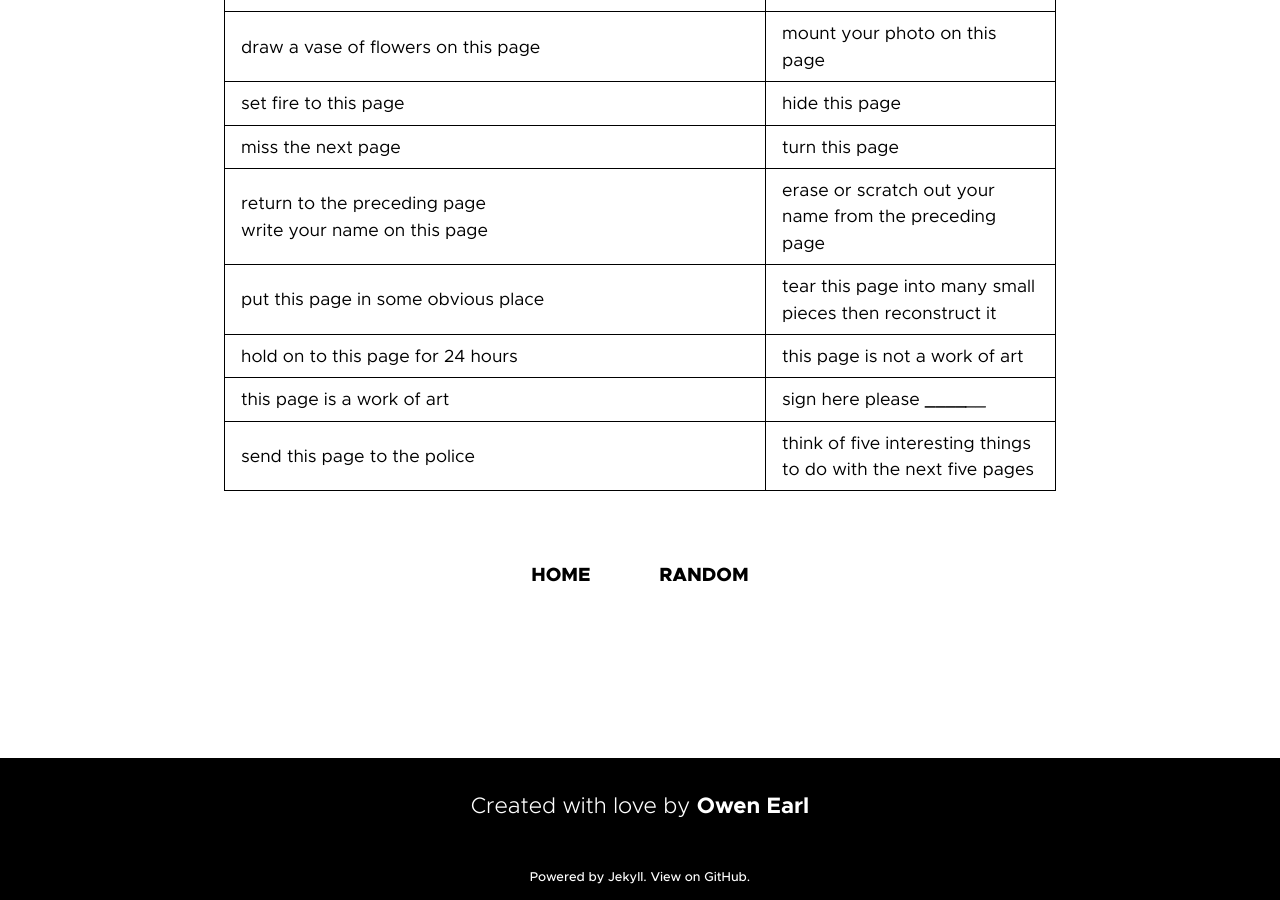
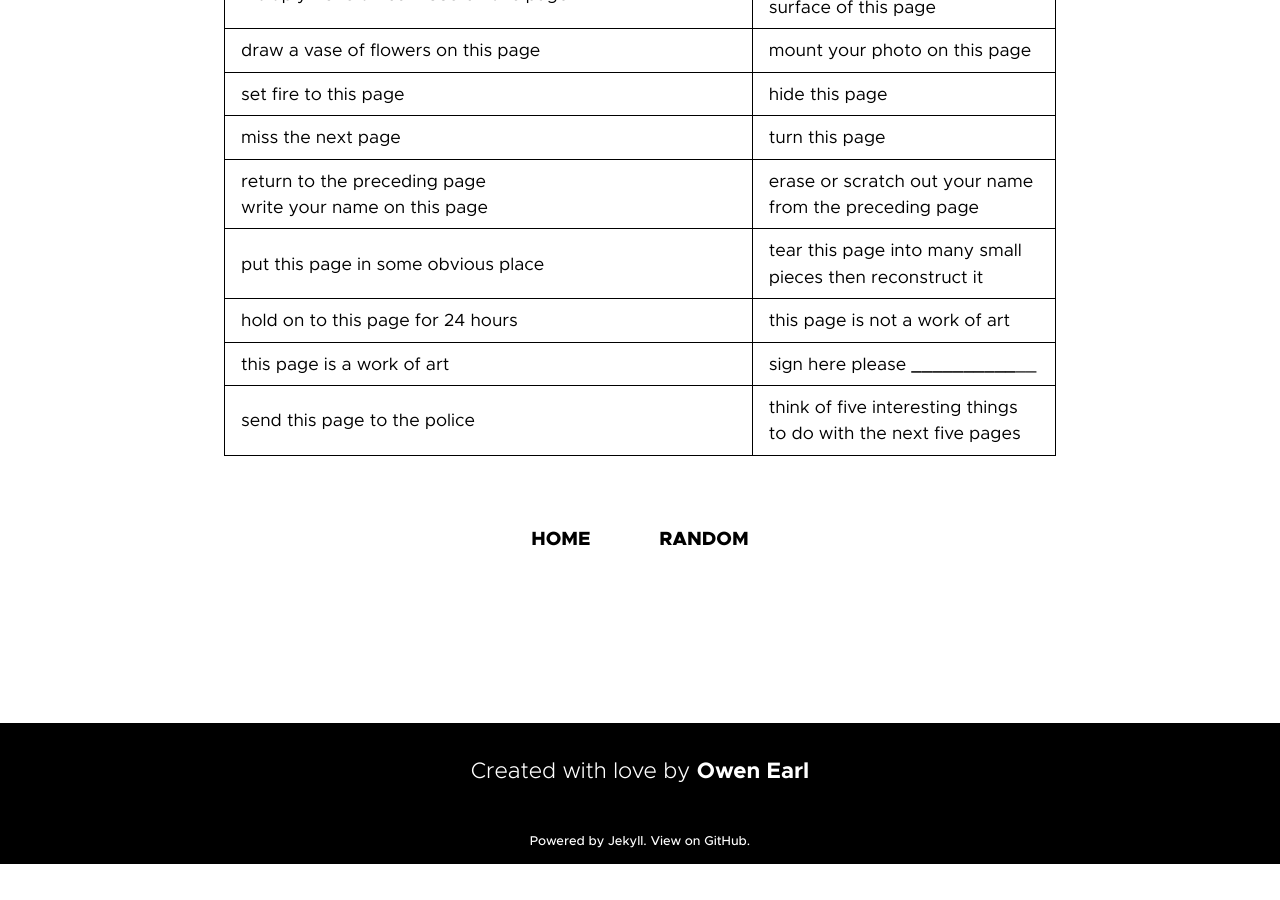
Before and after one commit to Activities-Index/activities-index.github.io, a Jekyll site: the page built from _posts/2018-04-10-58Propositions.md, in a window 1280 px wide and 900 px high, scrolled down 1964 px. Built offline with Jekyll 4.4.1, drawn with Linux system fonts in a browser that asks for light colours; after the commit the page ends 2828 px from its top, so only the background shows below that.

Commit message:
Update 2018-04-10-58Propositions.md

```diff
--- a/_posts/2018-04-10-58Propositions.md
+++ b/_posts/2018-04-10-58Propositions.md
@@ -9,32 +9,35 @@
 ---
 *consider printing these instructions out before following them*
 
-| imagine some unknown color on the left corner of this page | take a photo of this page
-| send this page to Ray Johnson, 176 Suffolk Street, New York, U.S.A. | look through this hole at the world
-| fold this page many times to the smallest possible size | paint this page white
-| write on this page a short definition of art and then write on the opposite side the exact contrary - consider both sides as part of my definition of art | close your eyes while you look at this page
-| try to stop thinking while looking at this page | where is fluxus on this page?
-| return to the preceding page | don't laugh and stare at this page for 1 hour in public
-| swallow this page | put your finger down your throat and vomit over this page
-| look everywhere else | listen five minutes before turning this page
-| don't forget this page | hang this page <br> on a string - <br> don't touch it - <br> wait till it disappears
+
+| | |
+| ---------- | ---------- |
+| imagine some unknown color on the left corner of this page | take a photo of this page |
+| send this page to Ray Johnson, 176 Suffolk Street, New York, U.S.A. | look through this hole at the world |
+| fold this page many times to the smallest possible size | paint this page white |
+| write on this page a short definition of art and then write on the opposite side the exact contrary - consider both sides as part of my definition of art | close your eyes while you look at this page |
+| try to stop thinking while looking at this page | where is fluxus on this page? |
+| return to the preceding page | don't laugh and stare at this page for 1 hour in public |
+| swallow this page | put your finger down your throat and vomit over this page |
+| look everywhere else | listen five minutes before turning this page |
+| don't forget this page | hang this page <br> on a string - <br> don't touch it - <br> wait till it disappears |
 | wait until something happens and write it on the next page |
-| wait till a fly settles on this page and watch it closely till it flies away (if necessary put some sugar on the page) | astonish someone quickly with this page
-| please consider that everything on the left side of this line is sculpture and on the right side is music <br> sculpture l music | I don't propose you do anything with this page
-| read what is written on this page | change something on this page
-| what is new on this page? | just any page would have sone as well as this page
-| this page was written in France on the 25th of July 1965 | spit on this page
-| eat something over this page | write as much as you can on this page
-| turn 14 pages slowly | remember details of your first love affair before turning this page
-| hide this page somewhere | put your nose on this page and keep it there for 5 minutes
-| write on this page what you think the U.S. President should do to stop the war in Vietnam | try to put a horse on this page
-| place your ear on this page and listen until some sound occurs | place this page in the middle of a street on a windy day
-| multiply 4673 times 17883 on this page | touch with one finger the whole surface of this page
-| draw a vase of flowers on this page | mount your photo on this page
-| set fire to this page | hide this page
-| miss the next page | turn this page
-| return to the preceding page <br> write your name on this page | erase or scratch out your name from the preceding page
-| put this page in some obvious place | tear this page into many small pieces then reconstruct it
-| hold on to this page for 24 hours | this page is not a work of art
-| this page is a work of art | sign here please ________________
-| send this page to the police | think of five interesting things to do with the next five pages
+| wait till a fly settles on this page and watch it closely till it flies away (if necessary put some sugar on the page) | astonish someone quickly with this page |
+| please consider that everything on the left side of this line is sculpture and on the right side is music <br> sculpture l music | I don't propose you do anything with this page |
+| read what is written on this page | change something on this page |
+| what is new on this page? | just any page would have sone as well as this page |
+| this page was written in France on the 25th of July 1965 | spit on this page |
+| eat something over this page | write as much as you can on this page |
+| turn 14 pages slowly | remember details of your first love affair before turning this page |
+| hide this page somewhere | put your nose on this page and keep it there for 5 minutes |
+| write on this page what you think the U.S. President should do to stop the war in Vietnam | try to put a horse on this page |
+| place your ear on this page and listen until some sound occurs | place this page in the middle of a street on a windy day |
+| multiply 4673 times 17883 on this page | touch with one finger the whole surface of this page |
+| draw a vase of flowers on this page | mount your photo on this page |
+| set fire to this page | hide this page |
+| miss the next page | turn this page |
+| return to the preceding page <br> write your name on this page | erase or scratch out your name from the preceding page |
+| put this page in some obvious place | tear this page into many small pieces then reconstruct it |
+| hold on to this page for 24 hours | this page is not a work of art |
+| this page is a work of art | sign here please ________________________________ |
+| send this page to the police | think of five interesting things to do with the next five pages |
```
